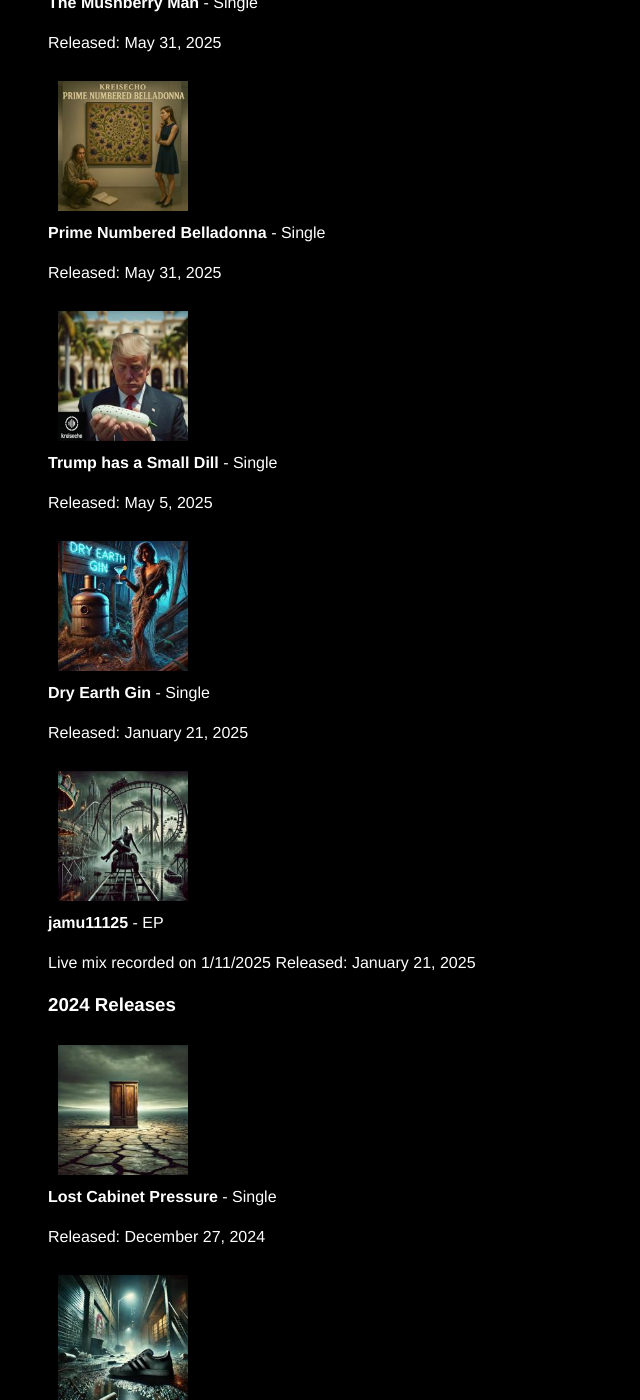
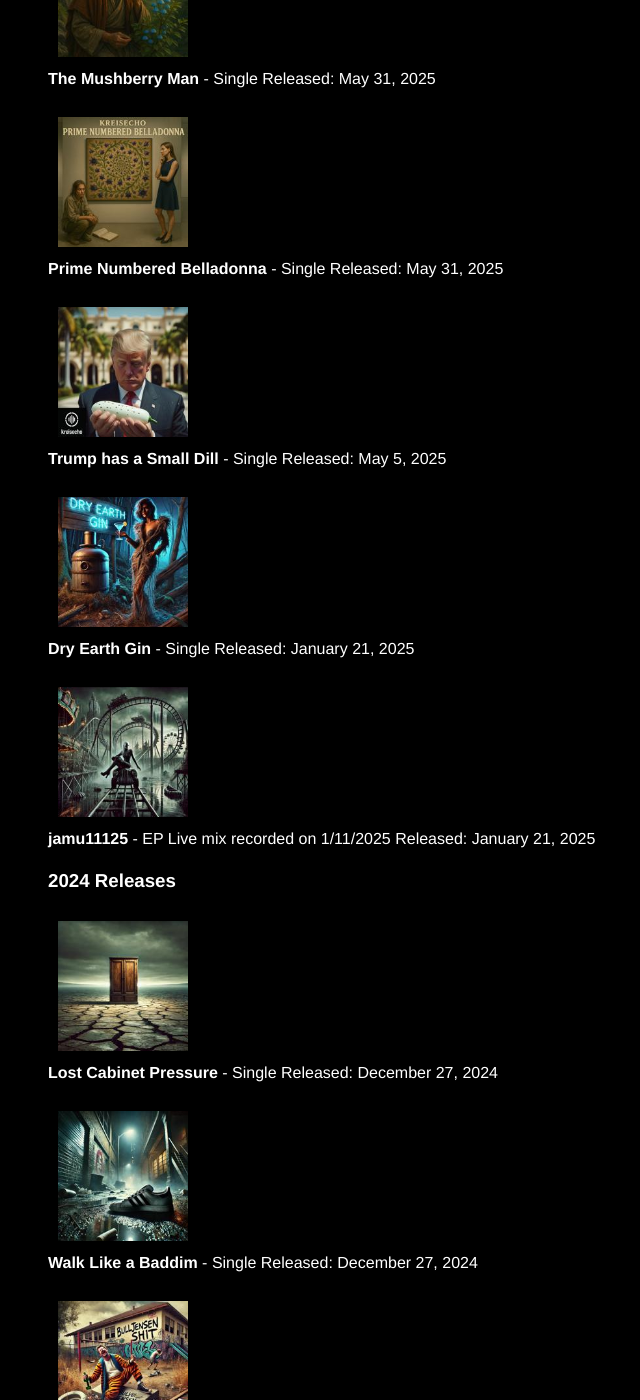
Before and after one commit to jasonshawn/jasonshawn.github.io, a Jekyll site: the page built from discography.md, in a window 1280 px wide and 1400 px high, scrolled down 874 px. Shown: the whole window, without its empty margins (192-832 px from the left). Built offline with Jekyll 4.4.1, drawn with Linux system fonts in a browser that asks for light colours; some of the changed text lies outside the part shown.

Commit message:
moar fix

```diff
--- a/discography.md
+++ b/discography.md
@@ -8,38 +8,35 @@
 ## kreisecho
 Techno soundsculpture. In English, "Kreis" translates to "circle" or "circuit", implying a looping cycle.
 
-Listen to kreisecho on [Apple Music](https://music.apple.com/us/artist/kreisecho/1755990107) | [Soundcloud](https://soundcloud.com/kreisecho) | [Spotify](https://open.spotify.com/artist/521sIlP7LResAGGPQttALp)
+Listen to kreisecho on
+- [Apple Music](https://music.apple.com/us/artist/kreisecho/1755990107)
+- [Soundcloud](https://soundcloud.com/kreisecho)
+- [Spotify](https://open.spotify.com/artist/521sIlP7LResAGGPQttALp)
 
 ### 2025 Releases
 
 ![kreisecho - Issued](/img/albums/kreisecho_issued.jpg)
 **Issued** - Single
-
 Released: May 31, 2025
 
 ![kreisecho - The Mushberry Man](/img/albums/kreisecho_the-mushberry-man.jpg)
 **The Mushberry Man** - Single
-
 Released: May 31, 2025
 
 ![kreisecho - Prime Numbered Belladonna](/img/albums/kreisecho_prime-numbered-belladonna.jpg)
 **Prime Numbered Belladonna** - Single
-
 Released: May 31, 2025
 
 ![kreisecho - Trump has a small dill](/img/albums/kreisecho_trump-has-a-small-dill.jpg)
 **Trump has a Small Dill** - Single
-
 Released: May 5, 2025
 
 ![kreisecho - Dry Earth Gin](/img/albums/kreisecho_dry-earth-gin.jpg)
 **Dry Earth Gin** - Single
-
 Released: January 21, 2025
 
 ![kreisecho - jamu11125](/img/albums/kreisecho_jamu11125.jpg)
 **jamu11125** - EP
-
 Live mix recorded on 1/11/2025
 Released: January 21, 2025
 
```
Also changed, not shown: other parts of discography.md (+1 -15 lines).
